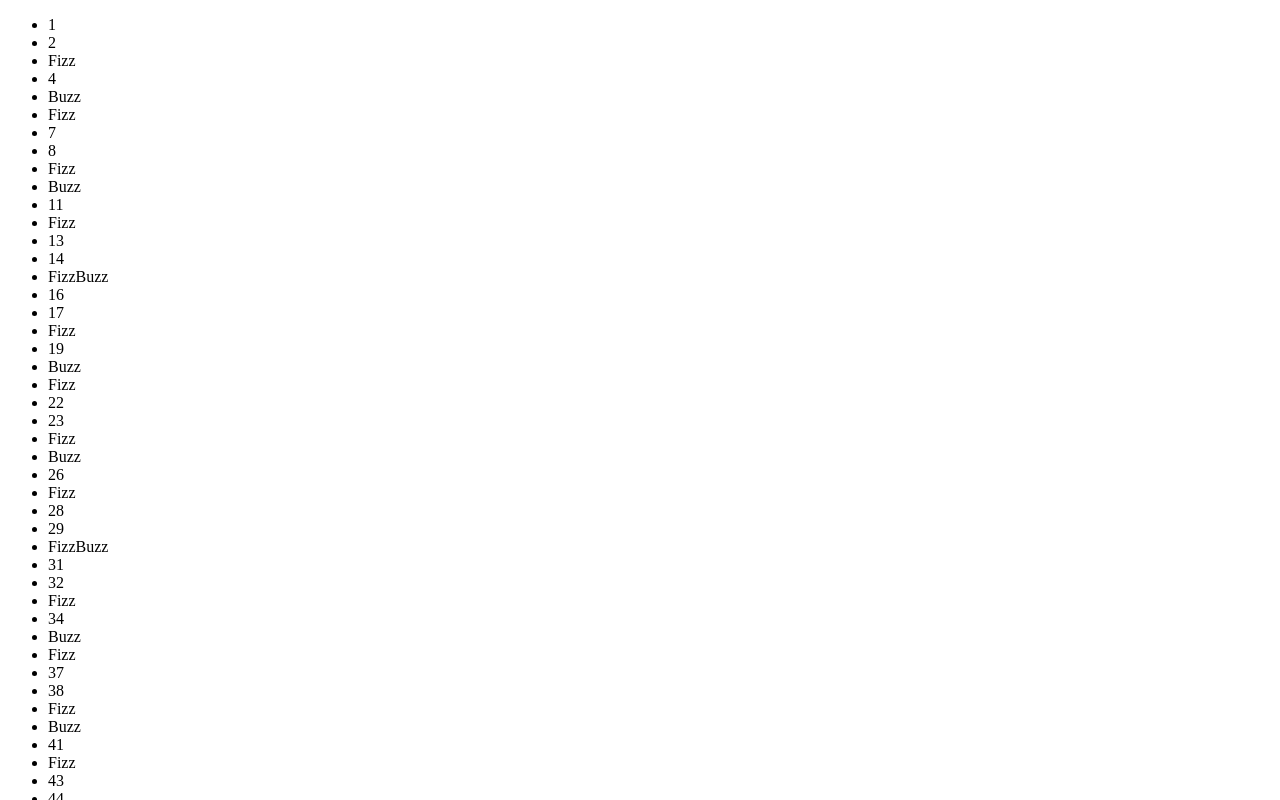
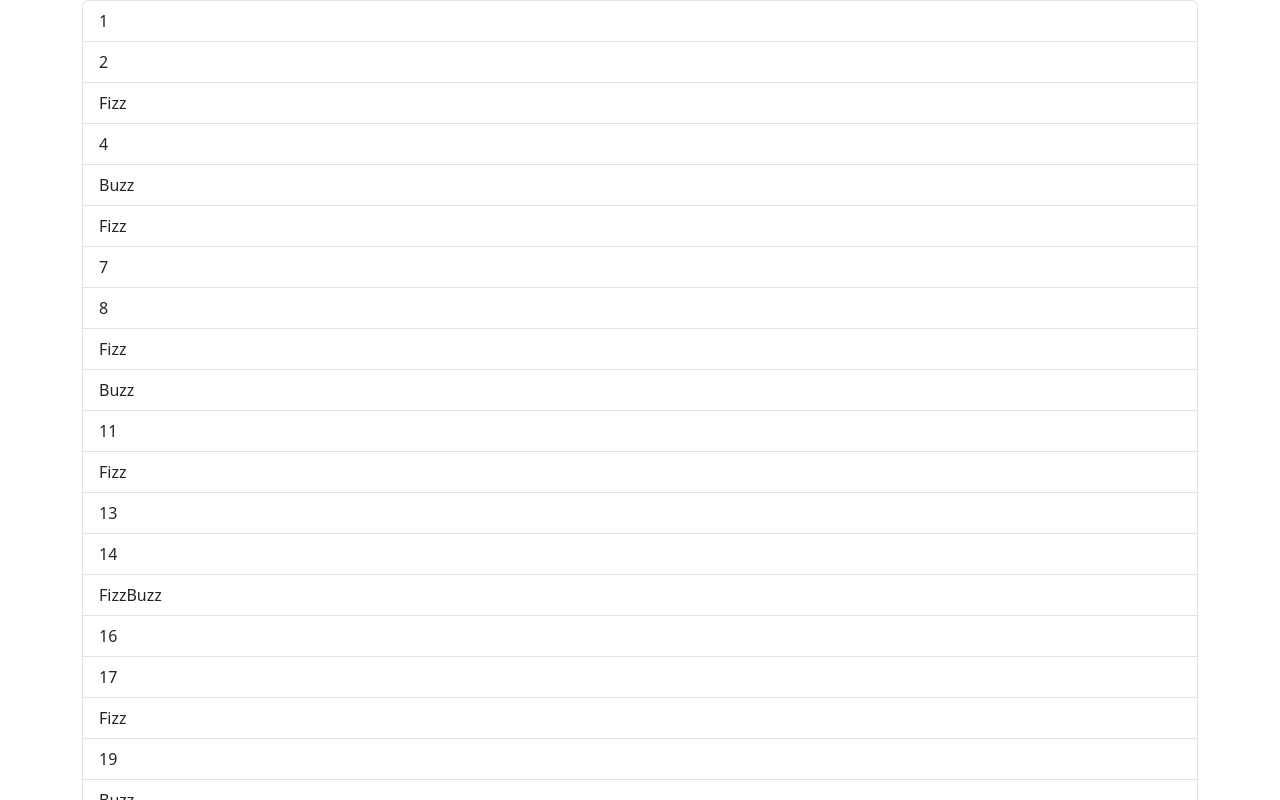
Before and after one commit to EdoBergamo/js-fizzbuzz, a plain HTML site: page index.html in a window 1280 px wide. Shown: the top 800 px of the page. Drawn offline with nearby package versions, Linux system fonts and the light colour scheme.

Commit message:
[UPDATE] Added bootrap and container div wrapper

```diff
--- a/index.html
+++ b/index.html
@@ -4,10 +4,14 @@
     <meta charset="UTF-8">
     <meta http-equiv="X-UA-Compatible" content="IE=edge">
     <meta name="viewport" content="width=device-width, initial-scale=1.0">
+
+    <link href="https://cdn.jsdelivr.net/npm/bootstrap@5.3.2/dist/css/bootstrap.min.css" rel="stylesheet" integrity="sha384-T3c6CoIi6uLrA9TneNEoa7RxnatzjcDSCmG1MXxSR1GAsXEV/Dwwykc2MPK8M2HN" crossorigin="anonymous">
     <title>FizzBuzz</title>
 </head>
 <body>
-    <ul id="list"></ul>
+    <div class="container">
+        <ul class="list-group" id="list"></ul>
+    </div>
 
     <script src="./js/script.js"></script>
 </body>
--- a/js/script.js
+++ b/js/script.js
@@ -4,5 +4,5 @@ for (let i = 1; i <= 100; i++) {
     if (i % 3 === 0) output += "Fizz";
     if (i % 5 === 0) output += "Buzz";
     console.log(output || i);
-    list.innerHTML += `<li class="list-group-item">${output || i}</li>`;
+    list.innerHTML += `<li class="list-group-item list-group-item-action">${output || i}</li>`;
 }
```
